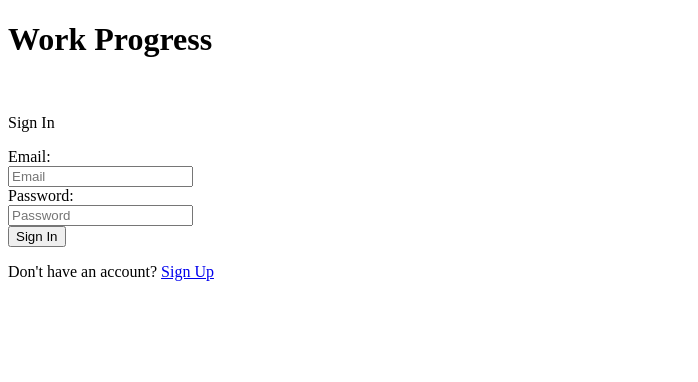
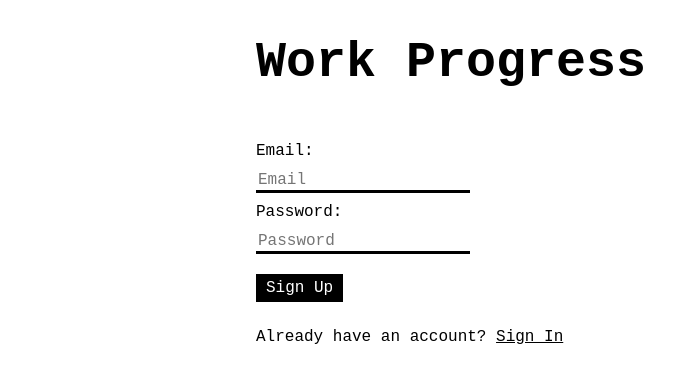
Before and after one commit to andrinoff/work-progress-web, a website: page account/signup.html in a window 1280 px wide. Shown: the whole page, without its empty margins (0-698 px from the left). Drawn offline with Linux system fonts and the light colour scheme.

Commit message:
added sign in and sign up pages

```diff
--- a/signin/signin.html
+++ b/account/signup.html
@@ -3,22 +3,24 @@
 <head>
     <meta charset="UTF-8">
     <meta name="viewport" content="width=device-width, initial-scale=1.0">
-    <title>Work Progress -- Sign In</title>
+    <link rel="icon" href="../icon.png" type="image/png">
+    <link rel="stylesheet" href="../styles.css">
+    <title>Work Progress -- Sign Up</title>
 </head>
 <body>
     <div>
         <h1 id = "title-signin">Work Progress</h1><br>
-        <p>Sign In</p>
+
     </div>
     <div>
-        <form action="https://work-progress-backend.com/signin" method="POST">
+        <form action="https://work-progress-backend.com/signup" method="POST">
             <label for="email">Email:</label><br>
             <input type="email" id="email-input" name="email" required placeholder="Email" ><br>
             <label for="password">Password:</label><br>
             <input type="password" id="password-input" name="password" required placeholder="Password" minlength="8"><br>
-            <input type="submit" value="Sign In">
+            <input type="submit" id = "sign-up-button" class="sign-buttons" value="Sign Up">
         </form>
-        <p>Don't have an account? <a href="signup.html">Sign Up</a></p>
+        <p>Already have an account? <a href="signin.html" class ="link-normal" >Sign In</a></p>
     </div>
 </body>
 </html>
--- a/styles.css
+++ b/styles.css
@@ -26,3 +26,29 @@ h1 {
     height: 20px;
     left: 40%
 }
+input {
+    font-family: monospace;
+    font-size: large;
+    border: none;
+    margin-top: 10px;
+    margin-bottom: 10px;
+    border-bottom: 3px solid black;
+    outline: none;
+}
+input[type="text"] {
+    width: 100%;
+    padding: 12px 20px;
+    margin: 8px 0;
+
+}
+.sign-buttons {
+    background-color: black;
+    color: white;
+    border: none;
+    padding: 5px 10px;
+    text-align: center;
+    text-decoration: none;
+    display: inline-block;
+    font-size: 16px;
+    margin-top: 10px;
+}
```
Also changed, not shown: account/signin.html (added, +26 -0 lines), contacts.html (+1 -0 lines), download.html (+1 -0 lines), index.html (+1 -1 lines), signin/signout.html (deleted).
